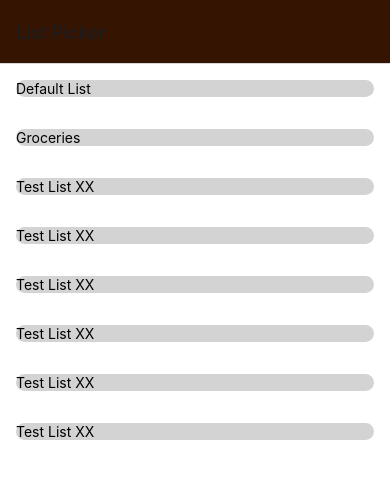
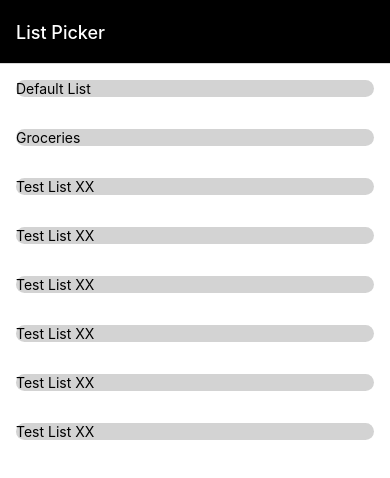
Before and after one commit to mListek/todo, a React Native app: screen / in a window 390 px wide. Shown: the top 478 px of the page. Built offline with nearby package versions, Linux system fonts and the light colour scheme.

Commit message:
fixed styling options

```diff
--- a/App.js
+++ b/App.js
@@ -10,12 +10,13 @@ const Stack = createNativeStackNavigator();
 export default function App() {
   return (
     <>
-      <StatusBar style="auto" />
+      <StatusBar style="light" />
       <NavigationContainer>
         <Stack.Navigator
           screenOptions={{
-            headerStyle: { backgroundColor: "#351401" },
-            contentStyle: { backgroundColor: "#351401" },
+            headerStyle: { backgroundColor: "black" },
+            headerTintColor: "white",
+            contentStyle: { backgroundColor: "black" },
           }}
         >
           <Stack.Screen name="List Picker" component={ListPicker} />
```
